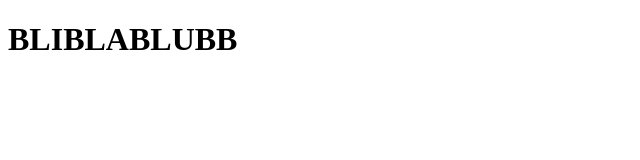
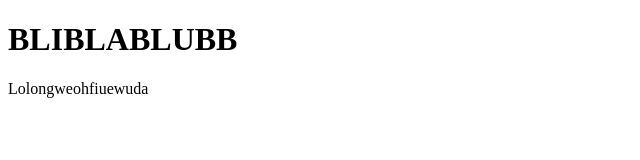
Before and after one commit to Martina270579/Gruppenarbeit, a plain HTML site: page index.html in a window 1280 px wide. Shown: the whole page, without its empty margins (0-640 px from the left). Drawn offline with Linux system fonts and the light colour scheme.

Commit message:
Paragraph hinzugefügt

```diff
--- a/index.html
+++ b/index.html
@@ -7,5 +7,6 @@
 </head>
 <body>
     <h1>BLIBLABLUBB</h1>
+    <p>Lolongweohfiuewuda</p>
 </body>
 </html>
```
